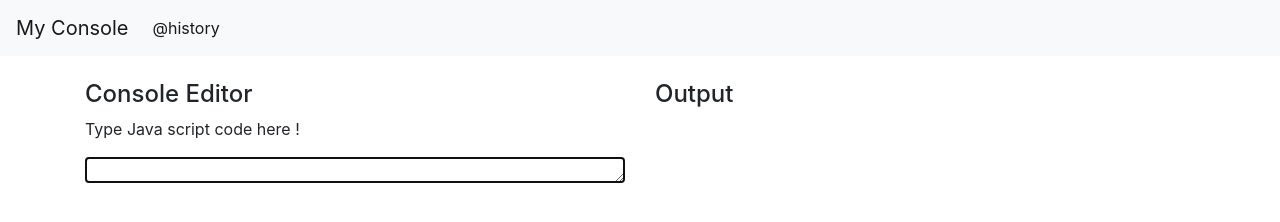
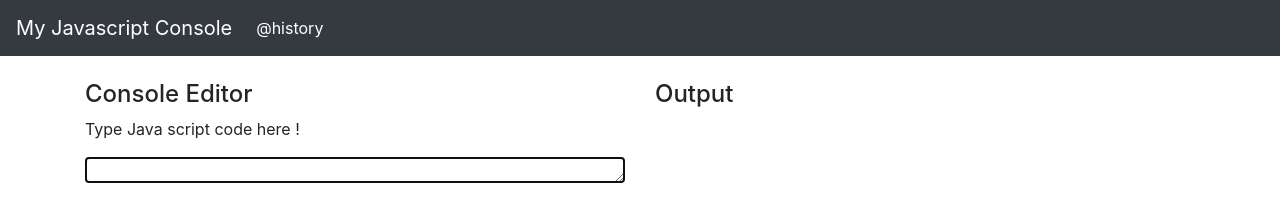
Before and after one commit to ganny26/Ecma6, a website: page public/index.html in a window 1280 px wide. Drawn offline with nearby package versions, Linux system fonts and the light colour scheme; files that its build step writes are made by us from their sources.

Commit message:
index updated

```diff
--- a/public/index.html
+++ b/public/index.html
@@ -3,14 +3,14 @@
 
 <head>
     <title>selvaconsole</title>
-    <link rel="stylesheet" href="/css/app.css" />
+    <link rel="stylesheet" href="/css/app.min.css" />
     <link rel="stylesheet" href="https://maxcdn.bootstrapcdn.com/bootstrap/4.0.0-beta.2/css/bootstrap.min.css" integrity="sha384-PsH8R72JQ3SOdhVi3uxftmaW6Vc51MKb0q5P2rRUpPvrszuE4W1povHYgTpBfshb"
         crossorigin="anonymous">
 </head>
 
 <body>
-    <nav class="navbar navbar-expand-lg navbar-light bg-light">
-        <a class="navbar-brand" href="#">My Console</a>
+        <nav class="navbar navbar-expand-lg navbar-dark bg-dark">
+                <a class="navbar-brand" href="#">My Javascript Console</a>
                 <div class="collapse navbar-collapse" id="navbarSupportedContent">
                   <ul class="navbar-nav mr-auto">
                     <li class="nav-item active">
@@ -25,9 +25,10 @@
                 <div class="row">
                     <div class="col-md-12">
                         <h4>Console Editor</h4>
-                        <p>Type Java script code here !</p>
+                        <p>Type Java script code here ! </p>
                         <div>
-                            <textarea autofocus id="exec" rows="1"></textarea>
+                            <textarea autofocus id="exec"
+                            rows="1"></textarea>
                         </div>
                     </div>
                 </div>
@@ -45,8 +46,7 @@
             </div>
         </div>
     </div>
-
-    <script src="/js/app.js"></script>
+    <script src="/js/bundle.js"></script>
+    <script src="/js/pretty.js"></script>
 </body>
-
 </html>
```
Lines whose indentation alone changed are shown as unchanged.
